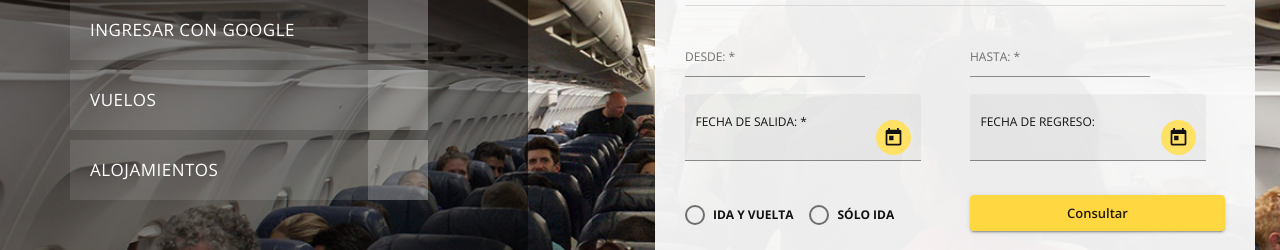
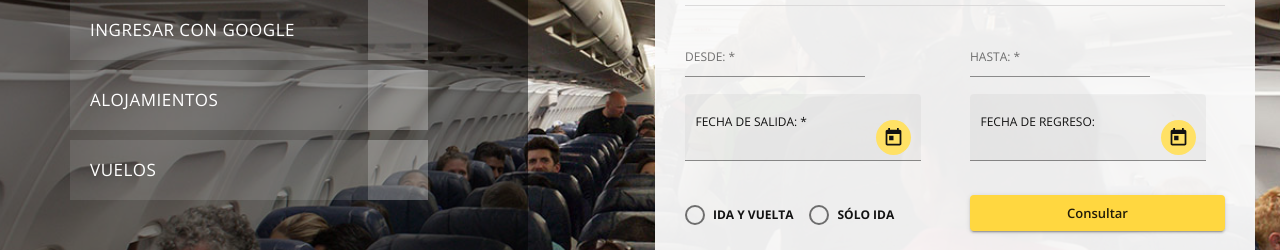
Before and after one commit to No-Country/S2-03-M, an Angular app in the folder turismo-app/: page / in a window 1280 px wide. Shown: the part 220-470 px from the top of the page. Built offline with nearby package versions, Linux system fonts and the light colour scheme; a web font is replaced by a local one.

Commit message:
Frontend: Added more buttons

```diff
--- a/turismo-app/src/app/pages/home/home.component.html
+++ b/turismo-app/src/app/pages/home/home.component.html
@@ -14,11 +14,11 @@
               </li>
               <li>
                 <a href="#"
-                  >Vuelos<i class="fa fa-plane"></i></a>
+                >Alojamientos<i class="fa fa-bed"></i></a>
               </li>
               <li>
                 <a href="#"
-                  >Alojamientos<i class="fa fa-bed"></i></a>
+                  >Vuelos<i class="fa fa-plane"></i></a>
               </li>
             </ul>
           </div>
```
